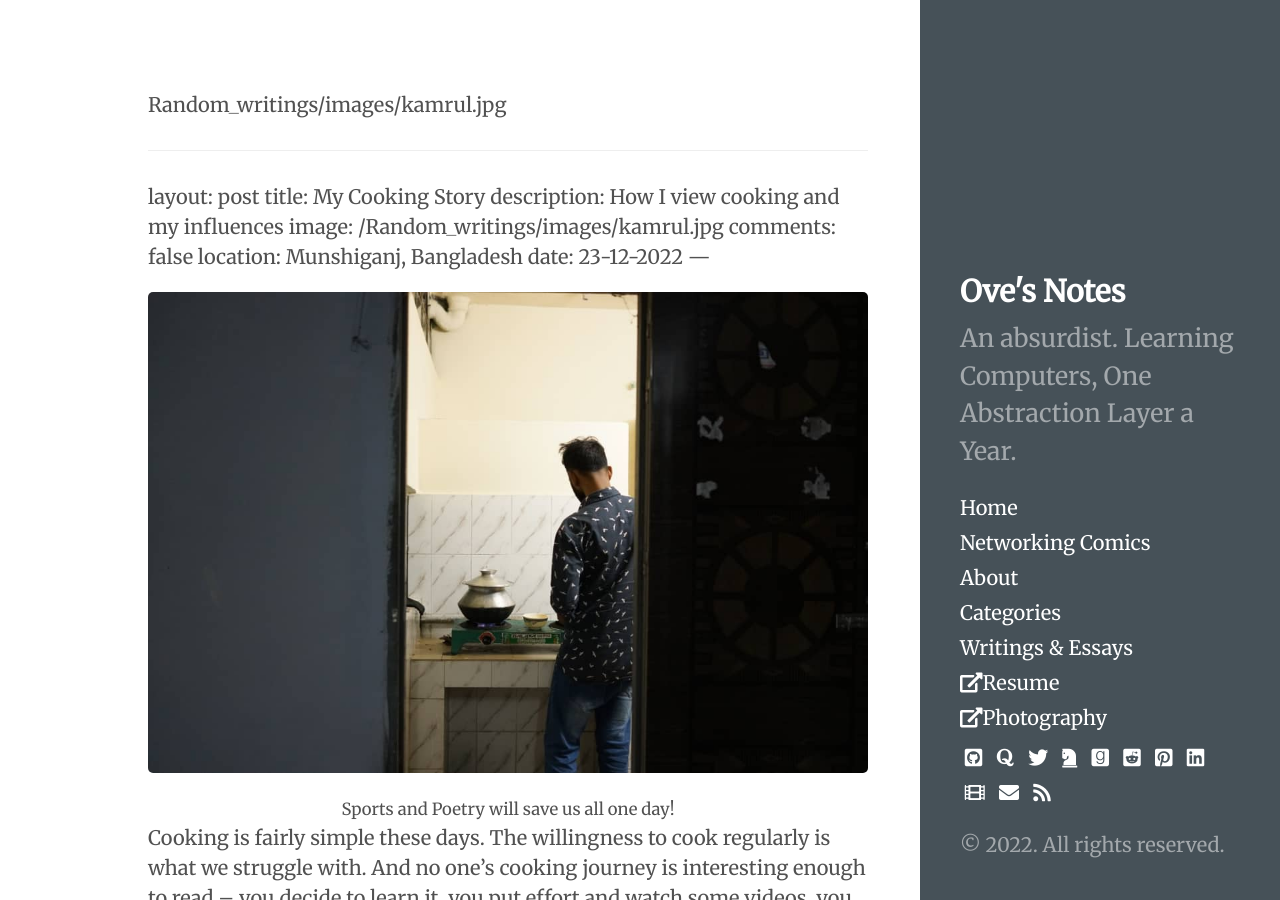
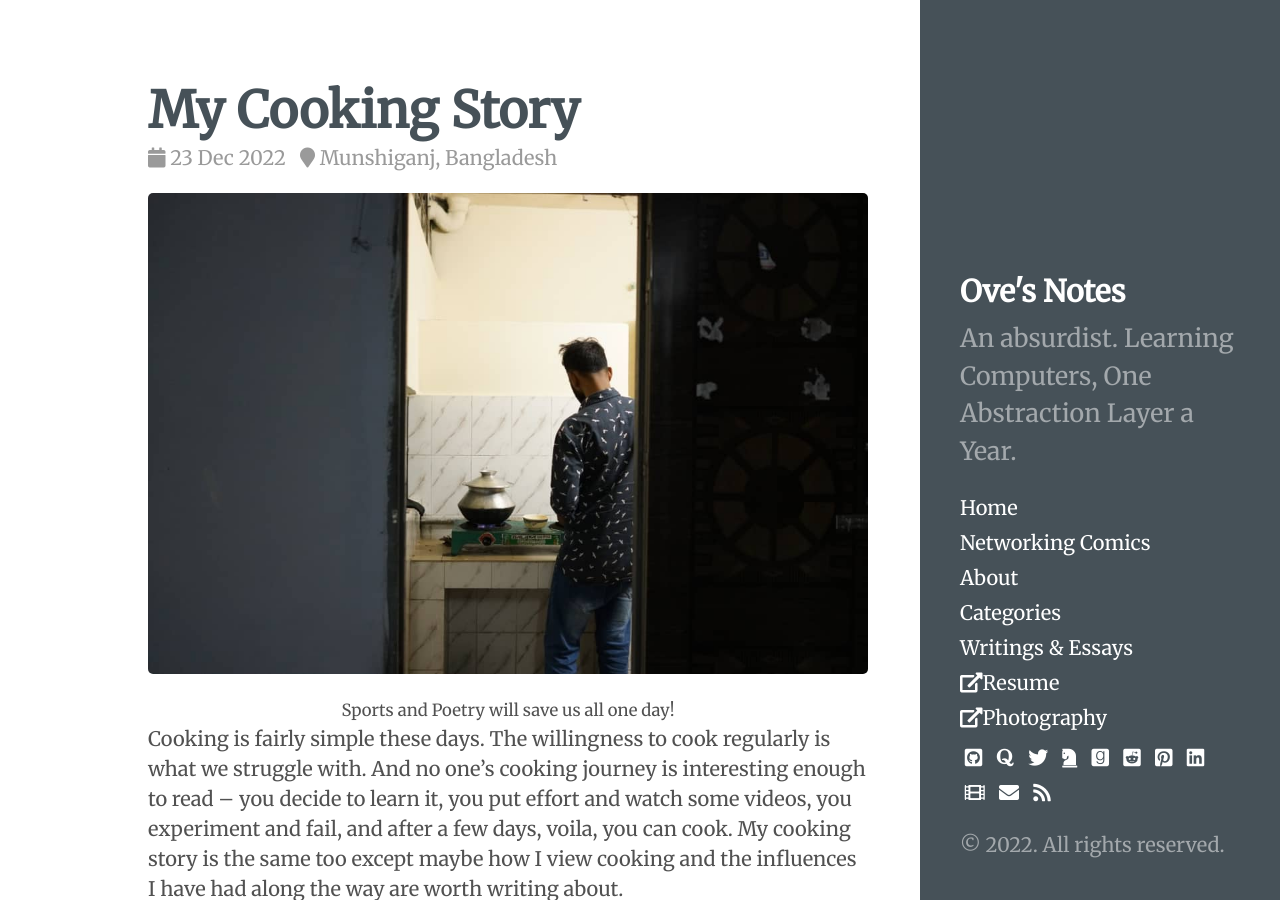
Before and after one commit to ovebepari/ovebepari.github.io, a Jekyll site: the page built from Random_writings/my-cooking-story.md, in a window 1280 px wide and 900 px high. Built offline with Jekyll 4.4.1, drawn with Linux system fonts in a browser that asks for light colours; our own code applies the rules of GitHub Pages for plain Markdown files.

Commit message:
Update v2, cooking story, header edited

```diff
--- a/Random_writings/my-cooking-story.md
+++ b/Random_writings/my-cooking-story.md
@@ -1,5 +1,3 @@
-Random_writings/images/kamrul.jpg
-
 ---
 layout: post
 title: My Cooking Story
```
